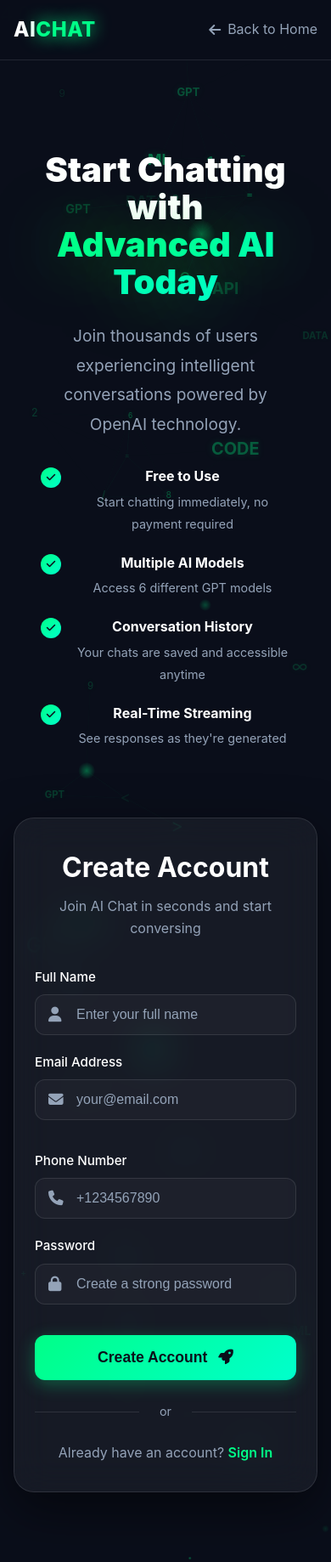
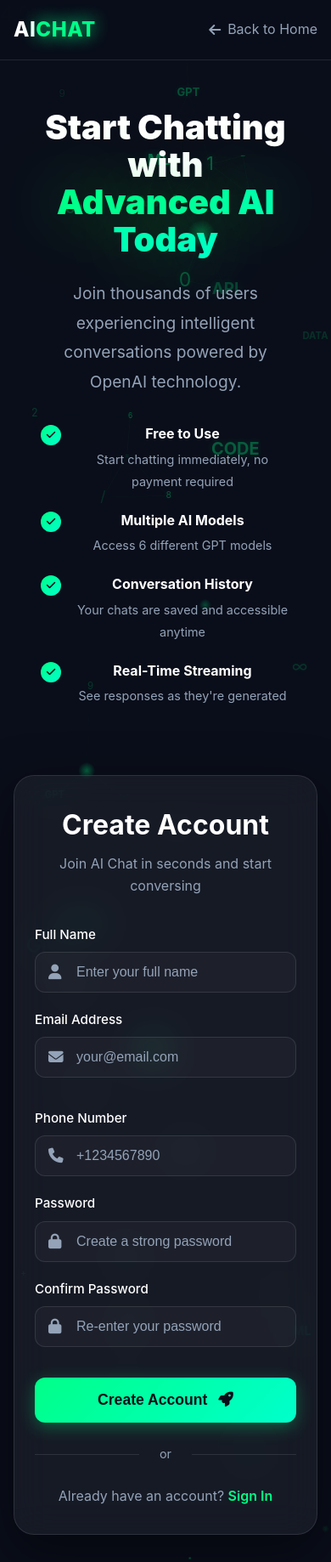
Before and after one commit to savageazhar/cybersecurityassessment, a Flask app: page /signup in a window 390 px wide. Shown: the whole page at 85% size. Run offline with Flask 3, Linux system fonts and the light colour scheme; some libraries are stand-ins or nearby versions.

Commit message:
Add confirmation field and validation to user registration page
Adds a 'confirm_password' field to the signup form and implements backend and frontend validation for password matching, minimum length, and phone number uniqueness.

Replit-Commit-Author: Agent
Replit-Commit-Session-Id: 1b6c8fc8-74c7-45c5-977e-95135e659d31
Replit-Commit-Checkpoint-Type: full_checkpoint
Replit-Commit-Event-Id: 9bff3217-cf8e-4e42-9a45-67fd7f76eb25
Replit-Commit-Screenshot-Url: https://storage.googleapis.com/screenshot-production-us-central1/a705b2cb-7050-47b0-8784-0e5f89b77035/1b6c8fc8-74c7-45c5-977e-95135e659d31/pUkNBod

```diff
--- a/main.py
+++ b/main.py
@@ -129,6 +129,7 @@ def signup():
         email = data.get('email', '').strip()
         phone = data.get('phone', '').strip()
         password = data.get('password', '')
+        confirm_password = data.get('confirm_password', '')
 
         if not all([name, email, phone, password]):
             if request.is_json:
@@ -136,10 +137,28 @@ def signup():
             flash('All fields are required', 'error')
             return redirect(url_for('signup'))
 
+        if len(password) < 6:
+            if request.is_json:
+                return jsonify({"error": "Password must be at least 6 characters long"}), 400
+            flash('Password must be at least 6 characters long', 'error')
+            return redirect(url_for('signup'))
+
+        if password != confirm_password:
+            if request.is_json:
+                return jsonify({"error": "Passwords do not match"}), 400
+            flash('Passwords do not match', 'error')
+            return redirect(url_for('signup'))
+
         if User.query.filter_by(email=email).first():
             if request.is_json:
                 return jsonify({"error": "Email already registered"}), 400
             flash('Email already registered', 'error')
+            return redirect(url_for('signup'))
+
+        if User.query.filter_by(phone=phone).first():
+            if request.is_json:
+                return jsonify({"error": "Phone number already registered"}), 400
+            flash('Phone number already registered', 'error')
             return redirect(url_for('signup'))
 
         user = User(name=name, email=email, phone=phone)
--- a/templates/signup.html
+++ b/templates/signup.html
@@ -551,6 +551,24 @@
                                 name="password"
                                 placeholder="Create a strong password"
                                 required
+                                minlength="6"
+                                autocomplete="new-password"
+                            >
+                        </div>
+                    </div>
+
+                    <div class="form-group">
+                        <label for="confirm_password">Confirm Password</label>
+                        <div class="input-wrapper">
+                            <i class="fas fa-lock input-icon"></i>
+                            <input
+                                type="password"
+                                class="form-control"
+                                id="confirm_password"
+                                name="confirm_password"
+                                placeholder="Re-enter your password"
+                                required
+                                minlength="6"
                                 autocomplete="new-password"
                             >
                         </div>
@@ -574,5 +592,34 @@
     </div>
 
     <script src="{{ url_for('static', filename='js/particles.js') }}"></script>
+    <script>
+        const signupForm = document.querySelector('form');
+        const password = document.getElementById('password');
+        const confirmPassword = document.getElementById('confirm_password');
+
+        signupForm.addEventListener('submit', function(e) {
+            if (password.value !== confirmPassword.value) {
+                e.preventDefault();
+                alert('Passwords do not match! Please make sure both passwords are identical.');
+                confirmPassword.focus();
+                return false;
+            }
+
+            if (password.value.length < 6) {
+                e.preventDefault();
+                alert('Password must be at least 6 characters long.');
+                password.focus();
+                return false;
+            }
+        });
+
+        confirmPassword.addEventListener('input', function() {
+            if (password.value !== confirmPassword.value) {
+                confirmPassword.setCustomValidity('Passwords do not match');
+            } else {
+                confirmPassword.setCustomValidity('');
+            }
+        });
+    </script>
 </body>
 </html>
```
Also changed, not shown: 1 other file.
